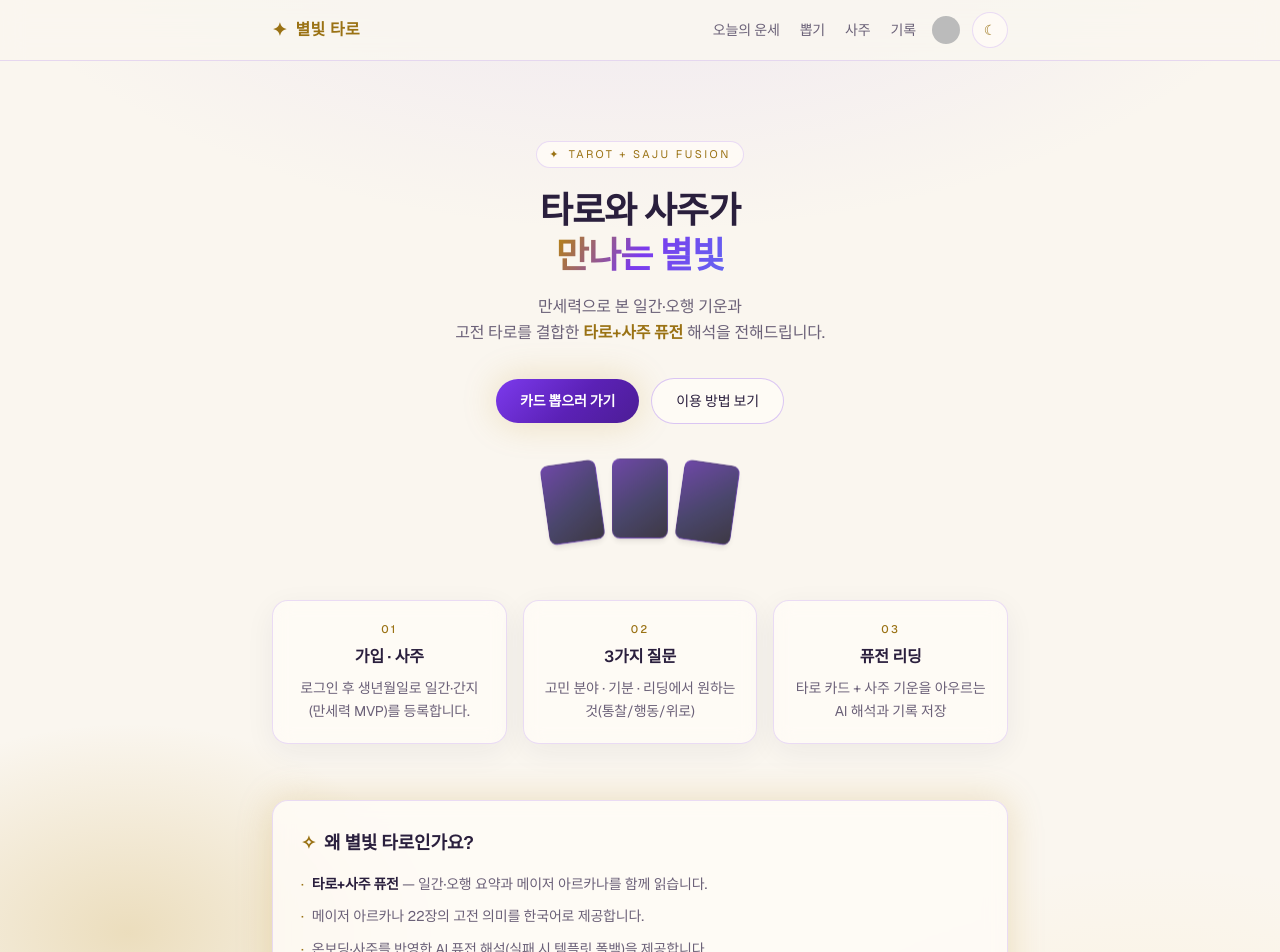
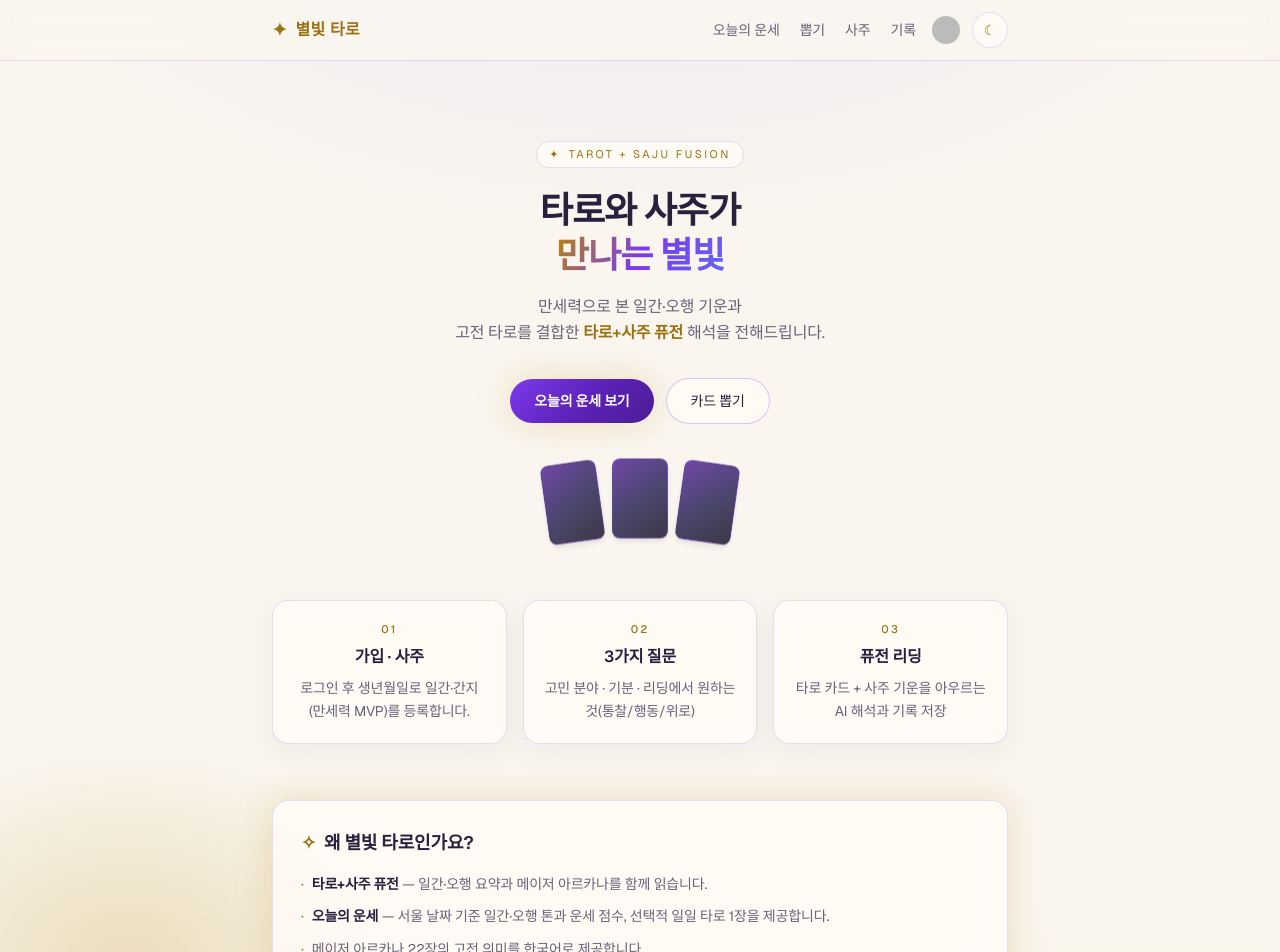
Before and after one commit to sosmos3218-bot/personalized-tarot, a Next.js app: page / in a window 1280 px wide. Shown: the top 952 px of the page. Built offline with nearby package versions, Linux system fonts and the light colour scheme; no server answers; sample sign-in values are in the browser's storage; some icons are missing.

Commit message:
Add daily fortune (오늘의 운세) with once-per-day tarot

```diff
--- a/src/app/history/page.tsx
+++ b/src/app/history/page.tsx
@@ -92,7 +92,18 @@ function HistoryList() {
                   <div className="flex items-start justify-between gap-3">
                     <div className="min-w-0">
                       <p className="text-sm font-medium text-heading">
-                        {SPREAD_LABELS[r.spread]}
+                        {r.tags?.includes("daily") ? "오늘의 타로" : SPREAD_LABELS[r.spread]}
+                        {r.tags?.includes("daily") && (
+                          <span
+                            className="ml-2 inline-block rounded-full px-2 py-0.5 text-[10px] font-medium tracking-wide"
+                            style={{
+                              background: "var(--chip-bg)",
+                              color: "var(--accent-gold)",
+                            }}
+                          >
+                            DAILY
+                          </span>
+                        )}
                       </p>
                       <p className="mt-1 text-xs text-body truncate">
                         {CONCERN_LABELS[r.onboarding.concern]} · {cardNames}
--- a/src/app/page.tsx
+++ b/src/app/page.tsx
@@ -31,13 +31,16 @@ export default function LandingPage() {
         </p>
         <div className="mt-8 flex flex-col items-stretch gap-3 sm:flex-row sm:items-center sm:justify-center">
           <Link
-            href={loggedIn ? "/draw" : "/sign-up"}
+            href={loggedIn ? "/today" : "/sign-up"}
             className="btn-primary w-full sm:w-auto animate-glow"
           >
-            {loggedIn ? "카드 뽑으러 가기" : "무료로 시작하기"}
+            {loggedIn ? "오늘의 운세 보기" : "무료로 시작하기"}
           </Link>
-          <Link href="#how" className="btn-secondary w-full sm:w-auto">
-            이용 방법 보기
+          <Link
+            href={loggedIn ? "/draw" : "#how"}
+            className="btn-secondary w-full sm:w-auto"
+          >
+            {loggedIn ? "카드 뽑기" : "이용 방법 보기"}
           </Link>
         </div>
 
@@ -108,6 +111,13 @@ export default function LandingPage() {
           </li>
           <li className="flex gap-2">
             <span className="text-accent shrink-0">·</span>
+            <span>
+              <strong className="text-heading">오늘의 운세</strong> — 서울 날짜
+              기준 일간·오행 톤과 운세 점수, 선택적 일일 타로 1장을 제공합니다.
+            </span>
+          </li>
+          <li className="flex gap-2">
+            <span className="text-accent shrink-0">·</span>
             <span>메이저 아르카나 22장의 고전 의미를 한국어로 제공합니다.</span>
           </li>
           <li className="flex gap-2">
--- a/src/lib/types.ts
+++ b/src/lib/types.ts
@@ -49,13 +49,15 @@ export interface ReadingResult {
   id: string;
   createdAt: string;
   spread: SpreadType;
+  cards: DrawnCard[];
   onboarding: OnboardingAnswers;
-  cards: DrawnCard[];
   interpretation: string;
   /** How the interpretation was produced */
   interpretationSource?: "ai" | "template";
   /** Optional saju summary snapshot at draw time */
   sajuSummary?: string;
+  /** e.g. ["daily"] for 오늘의 타로 */
+  tags?: string[];
 }
 
 export const CONCERN_LABELS: Record<ConcernCategory, string> = {
```
